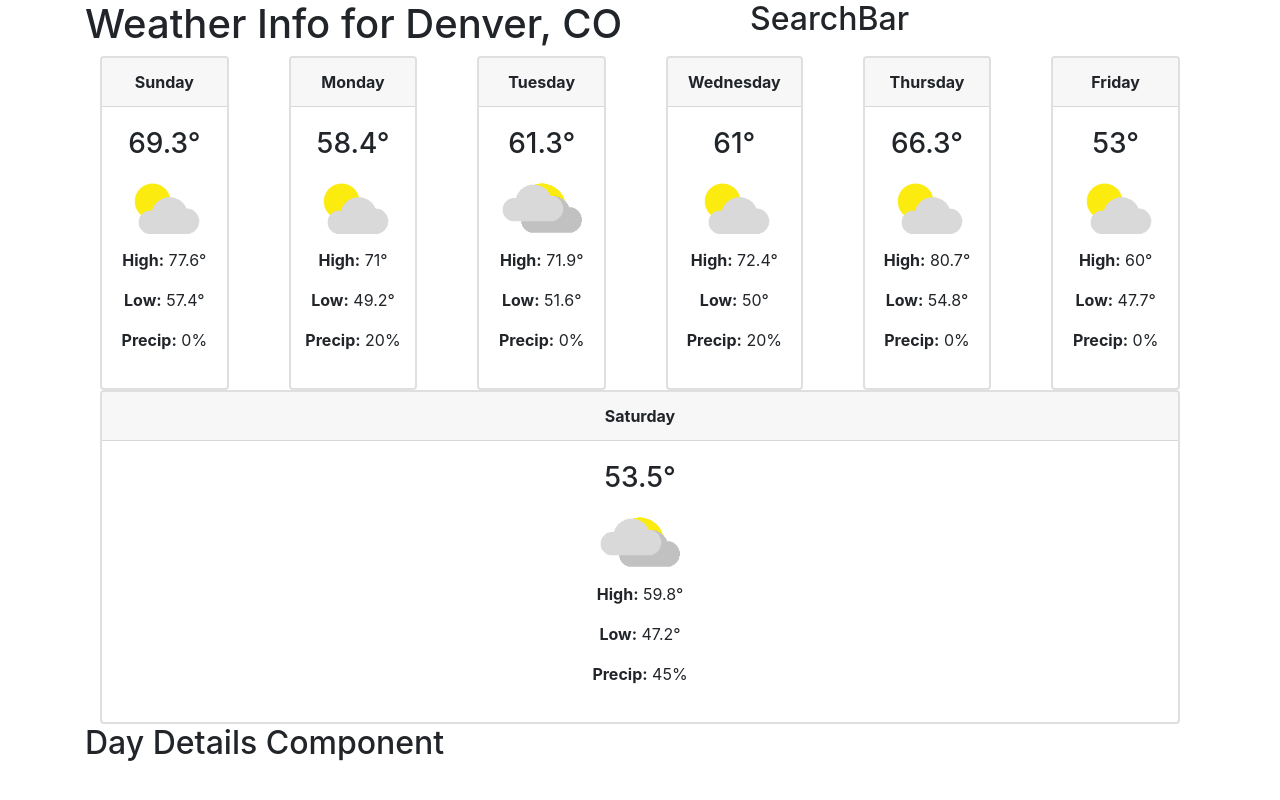
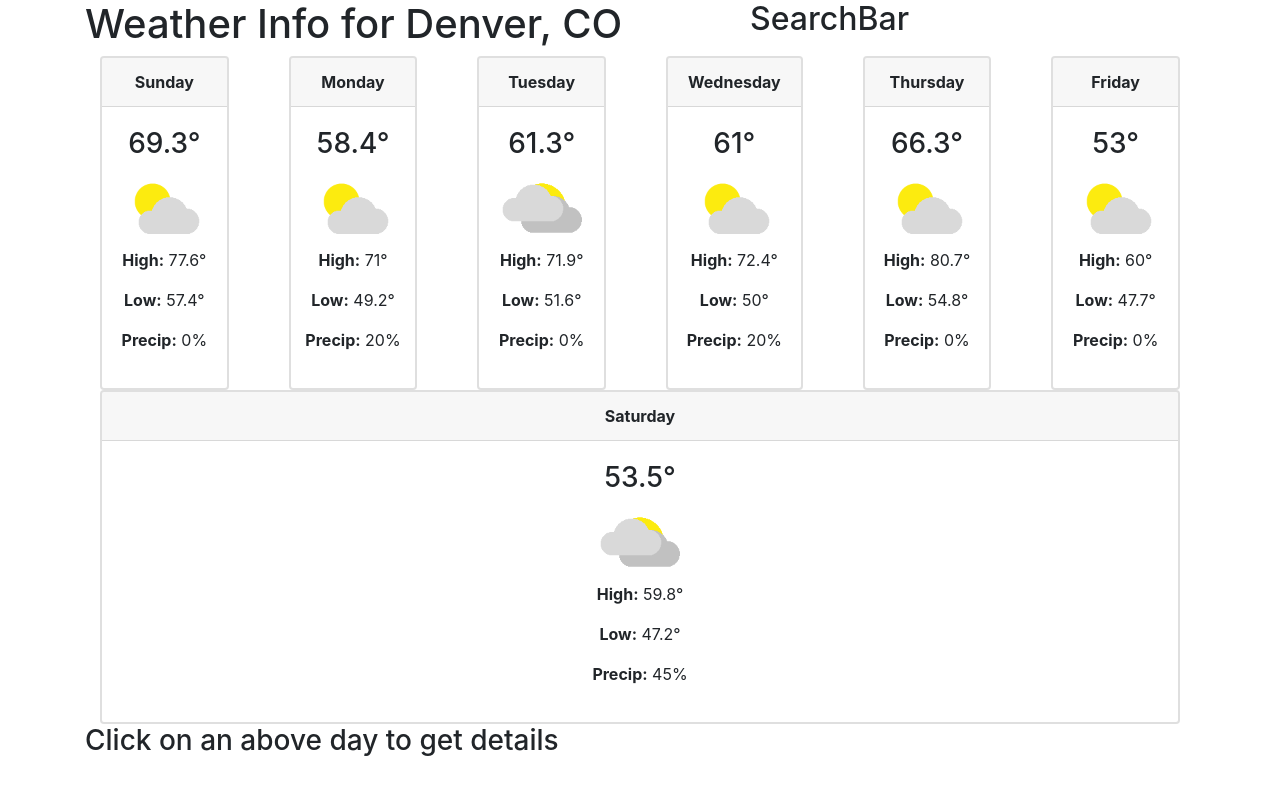
Before and after one commit to rfnkurle/react_new_review, a React (Create React App) app: page / in a window 1280 px wide. Built offline with nearby package versions, Linux system fonts and the light colour scheme.

Commit message:
DayDetails ternary

```diff
--- a/src/App.js
+++ b/src/App.js
@@ -59,8 +59,23 @@ const {searchTerm, selectedDay, days, location} = weatherInfo
       </Row>
       <Row>
     <Col>
-    <DayDetails></DayDetails>
-    </Col>
+    {selectedDay ? (
+      <DayDetails
+      day= {moment(selectedDay.valid_date, "YYYY-MM-DD").format('dddd')}
+      icon = {selectedDay.weather.icon}
+      description={selectedDay.weather.description}
+      temp={selectedDay.temp}
+      high={selectedDay.max_temp}
+      low={selectedDay.min_temp}
+      precip={selectedDay.pop}
+
+
+     />
+    ): (
+
+      <h3>Click on an above day to get details</h3>
+    )}
+</Col>
   </Row>
     </Container>
   );
```
